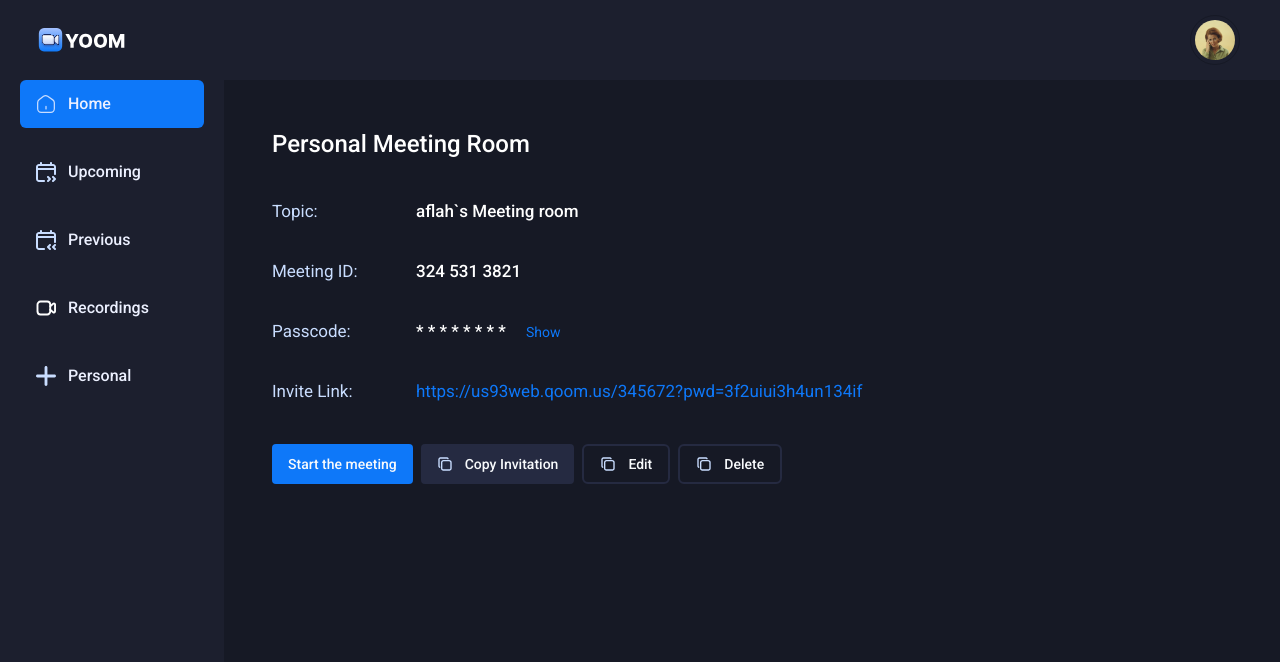
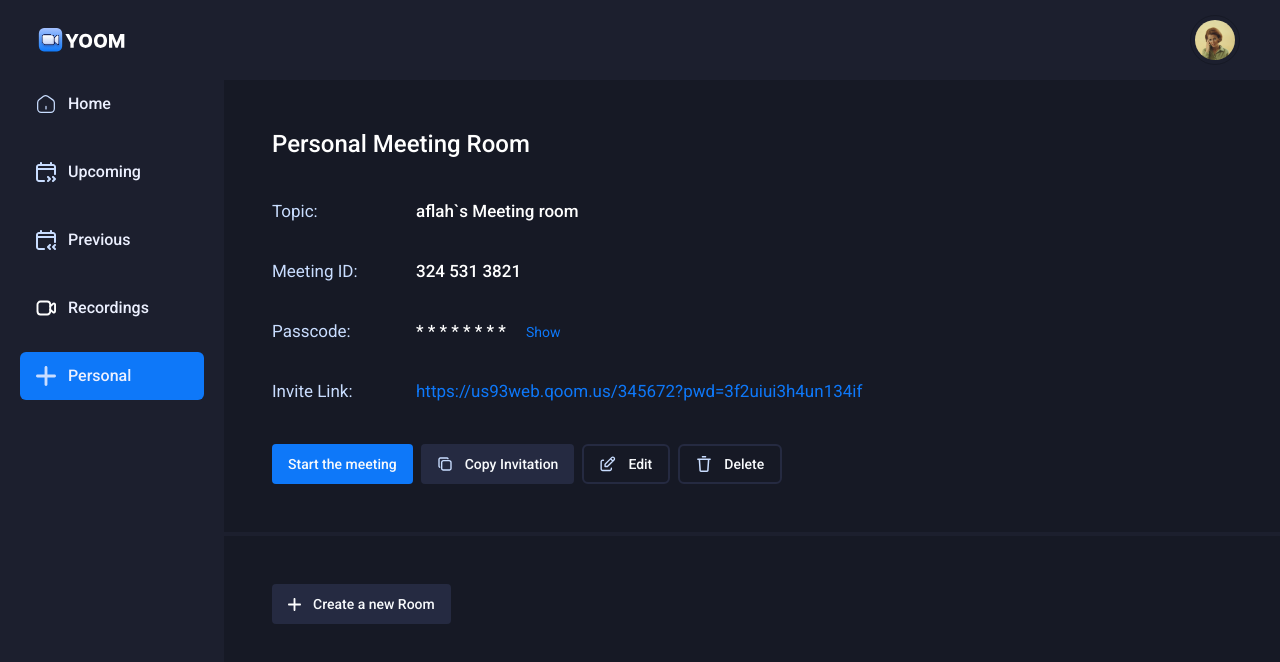
Before and after one commit to mohamedaflah/next.js-videocall-app, a Next.js app: page /personal in a window 1280 px wide. Shown: the top 662 px of the page. Built offline with nearby package versions, Linux system fonts and the light colour scheme.

Commit message:
refactor: Links updated

```diff
--- a/app/(root)/(home)/personal/page.tsx
+++ b/app/(root)/(home)/personal/page.tsx
@@ -5,14 +5,14 @@ import Image from "next/image";
 export default function Personal() {
   return (
     <main className="w-full h-full  text-white ">
-      <div className=" py-12  px-12 flex flex-col gap-8">
+      <div className=" py-12  px-12 flex flex-col gap-8 border-b-4 border-b-dark-1">
         <div className="w-full ">
           <div>
             <span className="font-medium text-2xl">Personal Meeting Room</span>
           </div>
         </div>
         <div className="flex flex-col gap-5">
-          <div className="h-10 flex items-center text-[17px]">
+          <div className="min-h-10 flex items-center text-[17px]">
             <div className="w-36 h-full text-fontHighlite flex items-center  ">
               Topic:
             </div>
@@ -20,7 +20,7 @@ export default function Personal() {
               <span>aflah`s Meeting room</span>
             </div>
           </div>
-          <div className="h-10 flex items-center text-[17px]">
+          <div className="min-h-10 flex items-center text-[17px]">
             <div className="w-36 h-full text-fontHighlite flex items-center  ">
               Meeting ID:
             </div>
@@ -28,7 +28,7 @@ export default function Personal() {
               <span>324 531 3821</span>
             </div>
           </div>
-          <div className="h-10 flex items-center text-[17px]">
+          <div className="min-h-10 flex items-center text-[17px]">
             <div className="w-36 h-full text-fontHighlite flex items-center  ">
               Passcode:
             </div>
@@ -39,7 +39,7 @@ export default function Personal() {
               </button>
             </div>
           </div>
-          <div className="h-10 flex items-center text-[17px]">
+          <div className="min-h-10 flex items-center text-[17px]">
             <div className="w-36 h-full text-fontHighlite flex items-center  ">
               Invite Link:
             </div>
@@ -50,7 +50,7 @@ export default function Personal() {
             </div>
           </div>
         </div>
-        <div className="w-full flex gap-2 h-10">
+        <div className="w-full flex gap-2 h-10 flex-wrap">
           <Button className="bg-blueCol hover:bg-blueCol rounded-sm">
             Start the meeting
           </Button>
@@ -59,15 +59,26 @@ export default function Personal() {
             <span>Copy Invitation</span>
           </Button>
           <Button className="gap-3 bg-transparent hover:bg-transparent border-2 border-dark-3">
-            <Image src={"/icons/copy.svg"} width={16} height={16} alt="copy" />
+            <Image src={"/icons/Edit.svg"} width={16} height={16} alt="copy" />
             Edit
           </Button>
           <Button className="gap-3 bg-transparent hover:bg-transparent border-2 border-dark-3">
-            <Image src={"/icons/copy.svg"} width={16} height={16} alt="copy" />
+            <Image
+              src={"/icons/Delete.svg"}
+              width={16}
+              height={16}
+              alt="copy"
+            />
             Delete
           </Button>
         </div>
       </div>
+      <div className="py-12  px-12">
+        <Button className="flex gap-3 hover:bg-dark-3 bg-dark-3 rounded-sm">
+          <Image src={"/icons/add-meeting.svg"} width={13} height={13} alt="copy" />
+          <span>Create a new Room</span>
+        </Button>
+      </div>
     </main>
   );
 }
--- a/components/appcomponent/Navbar/Navbar.tsx
+++ b/components/appcomponent/Navbar/Navbar.tsx
@@ -2,13 +2,11 @@ import {
   Sheet,
   SheetClose,
   SheetContent,
-  SheetDescription,
-  SheetHeader,
-  SheetTitle,
   SheetTrigger,
 } from "@/components/ui/sheet";
 import { NavLinksConstant } from "@/constants/navLinks";
 import Image from "next/image";
+import Link from "next/link";
 
 export default function NavBar() {
   return (
@@ -50,10 +48,10 @@ export default function NavBar() {
                 </div>
                 <div className="w-full mt-5 flex flex-col gap-4">
                   {NavLinksConstant.map(link=>(
-                    <div className="h-10 bg-dark-2 px-3 flex items-center text-white rounded-lg py-2 gap-3" key={link.id}>
+                    <Link href={link.path} className="h-10 bg-dark-2 px-3 flex items-center text-white rounded-lg py-2 gap-3" key={link.id}>
                       <Image width={18} height={18} src={link.image} alt={link.label}/>
                       <span>{link.label}</span>
-                    </div>
+                    </Link>
                   ))}
                 </div>
               </div>
--- a/components/appcomponent/Sidebar/Sidebar.tsx
+++ b/components/appcomponent/Sidebar/Sidebar.tsx
@@ -1,8 +1,11 @@
+"use client";
 import { NavLinksConstant } from "@/constants/navLinks";
 import Image from "next/image";
 import Link from "next/link";
+import { usePathname } from "next/navigation";
 
 export default function SideBar() {
+  const path = usePathname();
   return (
     <aside className="sticky bg-dark-1  min-h-screen left-0 top-0  min-w-56  md:flex hidden flex-col gap-5 px-5 font-medium ">
       <div className="flex flex-col gap-5 sticky top-0 left-0">
@@ -11,7 +14,7 @@ export default function SideBar() {
             key={link.id}
             href={link.path}
             className={`px-4 h-12 flex items-center gap-3 ${
-              link.label == "Home" && "bg-blueCol"
+              path == link.path && "bg-blueCol"
             } rounded-md text-lightText`}
           >
             <Image width={20} height={20} src={link.image} alt={link.label} />
```
